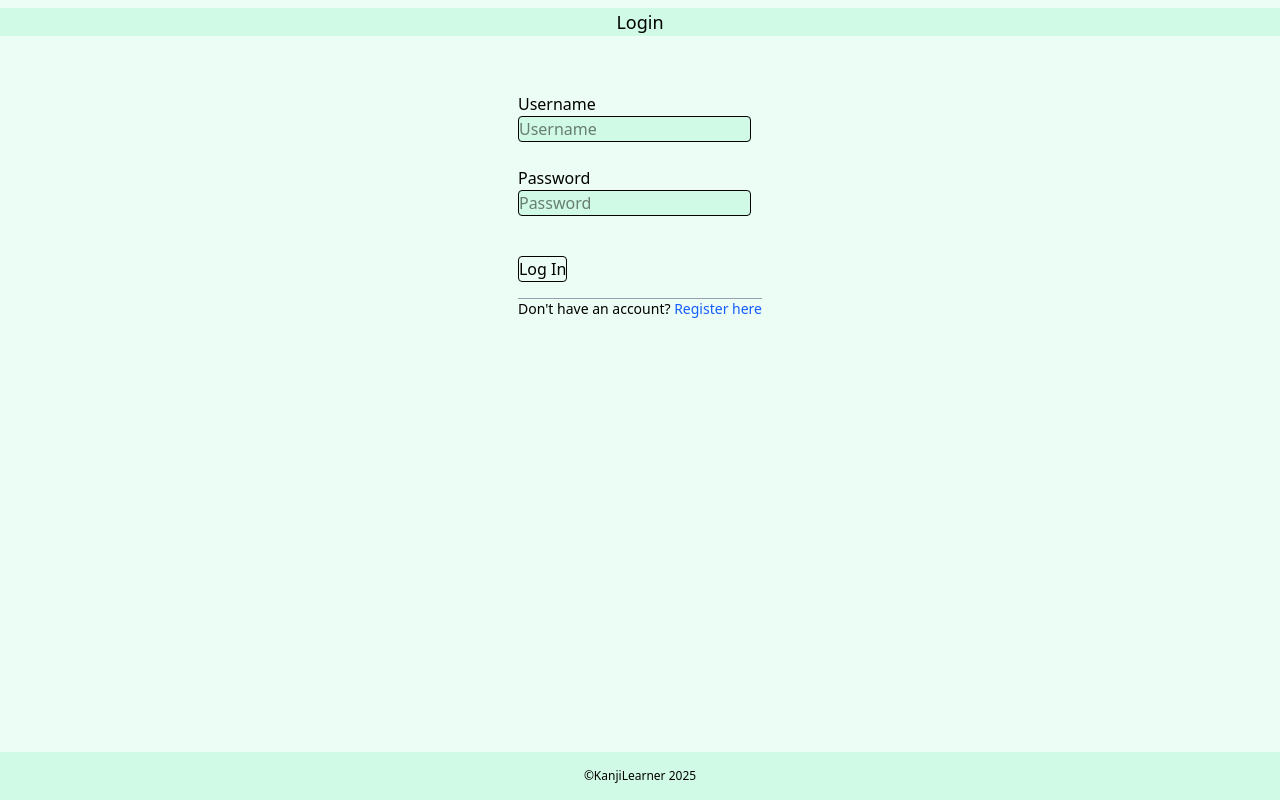
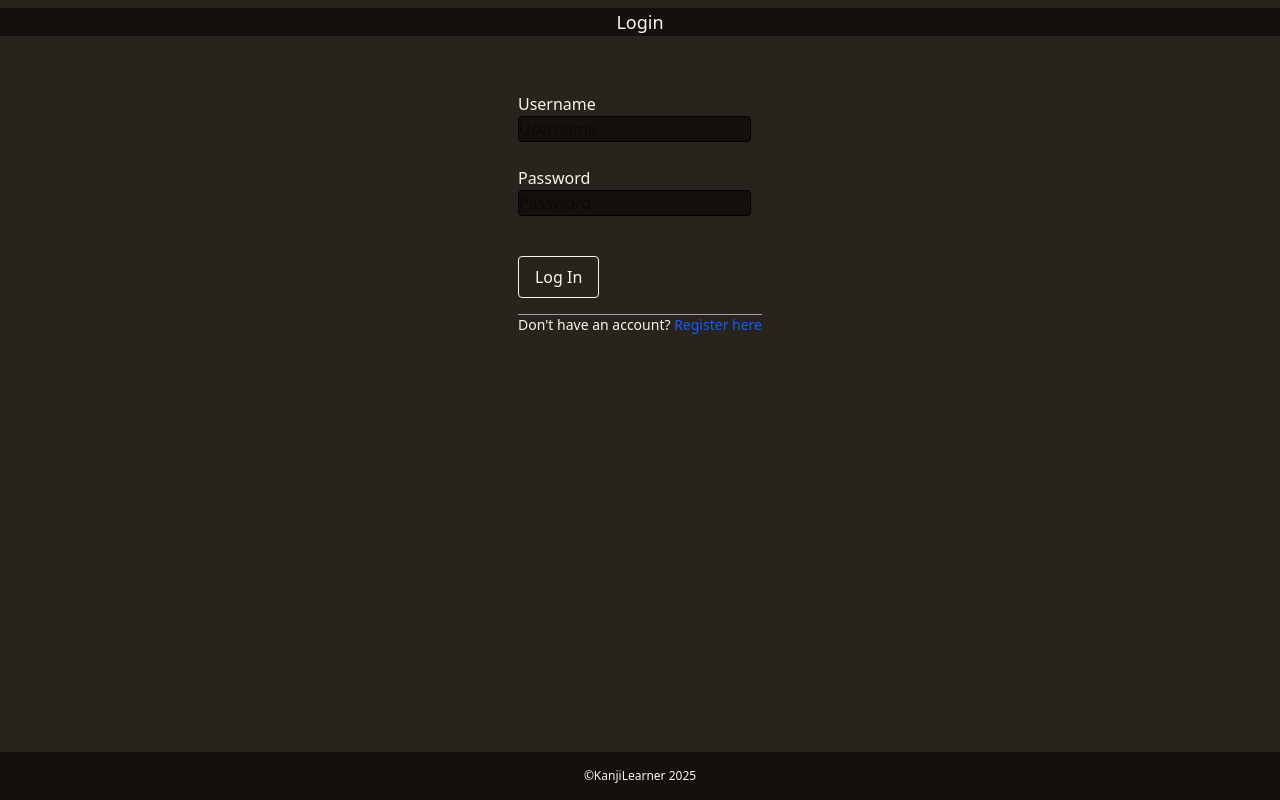
Before and after one commit to QuirkyQubits/KanjiLearnerFrontend, a React (Vite) app: page /login in a window 1280 px wide. Built offline with nearby package versions, Linux system fonts and the light colour scheme; no server answers.

Commit message:
add styling themes and light/dark mode

```diff
--- a/src/components/Details.tsx
+++ b/src/components/Details.tsx
@@ -8,7 +8,7 @@ export interface DetailsProps {
 
 export default function Details({ title, children, open }: DetailsProps) {
   return (
-    <details open={open}>
+    <details className="bg-background text-text px-4 py-2" open={open}>
       <summary>{title}</summary>
       <div>{children}</div>
     </details>
--- a/src/components/EntryCard.tsx
+++ b/src/components/EntryCard.tsx
@@ -36,7 +36,7 @@ export function EntryCard({ ude, flipped, showSrsStageOpen = false }: EntryCardP
   );
 
   return (
-    <div>
+    <div className="bg-background-light">
       {!flipped && (
         <div>
           {renderHeader()}
@@ -53,7 +53,7 @@ export function EntryCard({ ude, flipped, showSrsStageOpen = false }: EntryCardP
 
           <div className="px-8 py-4">
             <Details title="Meaning" open={true}>
-              <p>{entry.meaning}</p>
+              <p className="text-text">{entry.meaning}</p>
             </Details>
 
             {(entry.kunyomi_readings.length > 0 ||
@@ -167,11 +167,11 @@ export function EntryCard({ ude, flipped, showSrsStageOpen = false }: EntryCardP
             )}
 
             <Details title="SRS Stage" open={showSrsStageOpen}>
-              <p>{srsStageDisplayMap[ude.srs_stage]}</p>
+              <p className="text-text">{srsStageDisplayMap[ude.srs_stage]}</p>
             </Details>
 
             <Details title="Next Review" open={false}>
-              <p>
+              <p className="text-text">
                 {ude.next_review_at
                   ? new Date(ude.next_review_at).toLocaleString()
                   : "No review scheduled"}
--- a/src/components/EntryDetail.tsx
+++ b/src/components/EntryDetail.tsx
@@ -63,14 +63,14 @@ export default function EntryDetailPage() {
       <NavBar />
       <EntryCard ude={data} flipped={true} showSrsStageOpen={true} />
 
-      <div className="p-4 add-to-learn-queue">
+      <div className="p-4 add-to-learn-queue bg-background-light">
         {/* Show button only if not planned and still locked */}
         {!data.in_plan && data.srs_stage === SRSStage.LOCKED && (
           <>
             <button
               onClick={() => planMutation.mutate()}
               disabled={planMutation.isPending || data.in_plan}
-              className="border rounded bg-background-light hover:bg-background p-3"
+              className="border rounded bg-background-light hover:bg-background p-3 text-text"
             >
               {planMutation.isPending ? "Adding…" : "Add to Lessons / Learn Queue"}
             </button>
@@ -84,9 +84,11 @@ export default function EntryDetailPage() {
           </>
         )}
 
-        {data.in_plan && <p>⭐ In Learn Queue</p>}
-        {data.srs_stage === SRSStage.LESSON && <p>📘 Already in lessons</p>}
-        {data.srs_stage && isLearningStage(data.srs_stage) && <p>✅ Learning / Already learned</p>}
+        <div className="bg-background text-text p-4">
+          {data.in_plan && <p>⭐ In Learn Queue</p>}
+          {data.srs_stage === SRSStage.LESSON && <p>📘 Already in lessons</p>}
+          {data.srs_stage && isLearningStage(data.srs_stage) && <p>✅ Learning / Already learned</p>}
+        </div>
       </div>
     </div>
   );
--- a/src/components/LearnQueue.tsx
+++ b/src/components/LearnQueue.tsx
@@ -29,11 +29,11 @@ export default function LearnQueuePage() {
     );
 
   return (
-    <div className="min-h-screen max-w-screen bg-emerald-200">
+    <div className="min-h-screen max-w-screen bg-background-light">
       <NavBar />
       <div className="p-4 mx-6">
-        <h2 className="text-lg font-bold mb-2">📚 Learn Queue</h2>
-        <h2 className="text-lg font-bold mb-2">
+        <h2 className="text-lg font-bold mb-2 text-text">📚 Learn Queue</h2>
+        <h2 className="text-lg text-text font-bold mb-2">
           {data.length} item{data.length > 1 ? "s" : ""} in queue
         </h2>
         <ul>
--- a/src/components/LoginForm.tsx
+++ b/src/components/LoginForm.tsx
@@ -30,13 +30,13 @@ export function LoginForm({ onLogin }: { onLogin?: () => void }) {
   return (
     <div className="flex flex-col items-center gap-10 min-h-screen bg-background-light">
       <div className="w-full">
-        <h2 className="text-center mb-4 mt-2 bg-background text-lg">Login</h2>
+        <h2 className="text-center mb-4 mt-2 bg-background text-lg text-text">Login</h2>
       </div>
 
       <div className="flex-grow">
         <label
           htmlFor="username"
-          className="mb-10"
+          className="mb-10 text-text"
         >
           Username
         </label>
@@ -51,7 +51,10 @@ export function LoginForm({ onLogin }: { onLogin?: () => void }) {
         />
         <br/>
 
-        <label htmlFor="password">
+        <label
+          htmlFor="password"
+          className="mb-10 text-text"
+        >
           Password
         </label>
         <br/>
@@ -67,7 +70,7 @@ export function LoginForm({ onLogin }: { onLogin?: () => void }) {
 
         <button
           onClick={handleLogin}
-          className="border rounded bg-background-light mb-4 hover:bg-background"
+          className="border rounded bg-background-light mb-4 hover:bg-background text-text px-4 py-2"
         >
           Log In
         </button>
@@ -75,7 +78,7 @@ export function LoginForm({ onLogin }: { onLogin?: () => void }) {
 
         <div className="border-b-1 border-b-gray-400"></div>
 
-        <p className="text-sm text-center">
+        <p className="text-sm text-center text-text">
           Don't have an account?{" "}
           <Link to="/register" className="text-blue-600 hover:underline">
             Register here
@@ -84,7 +87,7 @@ export function LoginForm({ onLogin }: { onLogin?: () => void }) {
       </div>
 
       <div className="bg-background w-full">
-        <footer className="text-center p-4 text-xs">
+        <footer className="text-center p-4 text-xs text-text">
           ©KanjiLearner 2025
         </footer>
       </div>
--- a/src/components/NavBar.tsx
+++ b/src/components/NavBar.tsx
@@ -28,7 +28,7 @@ export default function NavBar() {
   return (
     <>
       {/* Top nav bar */}
-      <div className="site-header-container bg-emerald-200 min-h-10 max-h-16">
+      <div className="site-header-container bg-background min-h-10 max-h-16">
         <nav>
           <div className="flex flex-row items-center justify-between px-2">
             <div className="flex flex-row">
@@ -51,7 +51,7 @@ export default function NavBar() {
             <div className="">
               <button
                 onClick={handleLogout}
-                className="dashboard-header-link"
+                className="dashboard-header-link text-text"
               >
                 Logout ↩️
               </button>
@@ -62,18 +62,18 @@ export default function NavBar() {
 
       {/* Toggle search bar */}
       {showSearch && (
-        <div className="search-container flex flex-row items-center gap-2 p-4 pb-6 bg-emerald-300">
+        <div className="search-container flex flex-row items-center gap-2 p-4 pb-6 bg-background-light">
           <form onSubmit={handleSearch} className="flex flex-row gap-2 w-full max-w-md">
             <input
               type="text"
               value={query}
               onChange={(e) => setQuery(e.target.value)}
               placeholder="Search for radicals, kanji, or vocab..."
-              className="border rounded px-2 py-0.5 w-full"
+              className="border rounded px-2 py-0.5 w-full text-text"
             />
             <button
               type="submit"
-              className="px-3 py-1 bg-emerald-500 text-white rounded p-2 hover:bg-emerald-600"
+              className="px-3 py-1 bg-slate-200 text-black rounded p-2 hover:bg-emerald-200"
             >
               Search
             </button>
--- a/src/components/SearchResults.tsx
+++ b/src/components/SearchResults.tsx
@@ -67,11 +67,11 @@ export default function SearchResults() {
   // console.log("q:", q, "page:", page, "page_size:", pageSize);
 
   return (
-    <div className="min-h-screen max-w-screen bg-emerald-200">
+    <div className="min-h-screen max-w-screen bg-background">
       <NavBar />
       <div className="p-4 mx-6">
-        <h2 className="text-lg font-bold mb-2">Search</h2>
-        <h2 className="text-lg font-bold mb-2">
+        <h2 className="text-lg font-bold mb-2 text-text">Search</h2>
+        <h2 className="text-lg font-bold mb-2 text-text">
           Page {page}, results {startIndex}-{endIndex} out of {data.count} for "{q}"
         </h2>
         <ul className="">
--- a/src/index.css
+++ b/src/index.css
@@ -1,10 +1,50 @@
 @import "tailwindcss";
 
 @theme {
-    --color-background: #d0fae5;
-    --color-background-light: #ecfdf5;
-    --color-background-dark: #a4f4cf;
+  /* === Backgrounds & Surfaces === */
+  --color-background: oklch(0.98 0.008 80);   /* warm off-white */
+  --color-background-light: oklch(0.995 0.005 80); /* near-white cards */
+  --color-background-dark: oklch(0.93 0.010 80);   /* slightly darker panel */
+
+  /* === Text === */
+  --color-text: oklch(0.20 0.015 80);         /* dark neutral text */
+  --color-text-light: oklch(0.98 0.008 80);   /* light text on primary/dark bg */
+
+  /* === Brand & Accent === */
+  --color-primary: oklch(0.65 0.22 25);       /* vermilion red */
+  --color-secondary: oklch(0.35 0.06 250);    /* deep indigo */
+  --color-accent: oklch(0.70 0.13 200);       /* teal pop */
+
+  /* === Status Colors === */
+  --color-success: oklch(0.60 0.18 145);      /* green 600 equivalent */
+  --color-warning: oklch(0.82 0.19 80);       /* amber 500 equivalent */
+  --color-error: oklch(0.55 0.23 25);         /* red 600 equivalent */
 }
+
+
+@media (prefers-color-scheme: dark) {
+  @theme {
+    /* === Backgrounds & Surfaces === */
+    --color-background: oklch(0.18 0.01 80);   /* deep warm gray */
+    --color-background-light: oklch(0.26 0.015 80); /* slightly lighter panel */
+    --color-background-dark: oklch(0.10 0.008 80);  /* nav / deepest layer */
+
+    /* === Text === */
+    --color-text: oklch(0.97 0.01 80);         /* near-white text */
+    --color-text-light: oklch(0.20 0.015 80);  /* for text on light surfaces, rarely used */
+
+    /* === Brand & Accent === */
+    --color-primary: oklch(0.65 0.22 25);       /* same red (good contrast) */
+    --color-secondary: oklch(0.55 0.08 250);    /* lighter indigo for dark bg */
+    --color-accent: oklch(0.70 0.13 200);       /* teal unchanged (already vibrant) */
+
+    /* === Status Colors (brightened for dark backgrounds) === */
+    --color-success: oklch(0.66 0.19 145);
+    --color-warning: oklch(0.88 0.21 80);
+    --color-error: oklch(0.60 0.25 25);
+  }
+}
+
 
 @layer components {
     .dashboard-header-link {
```
Also changed, not shown: src/components/Dashboard.tsx (+13 -13 lines), src/components/Register.tsx (+15 -10 lines), src/components/Runner.tsx (+5 -5 lines).
